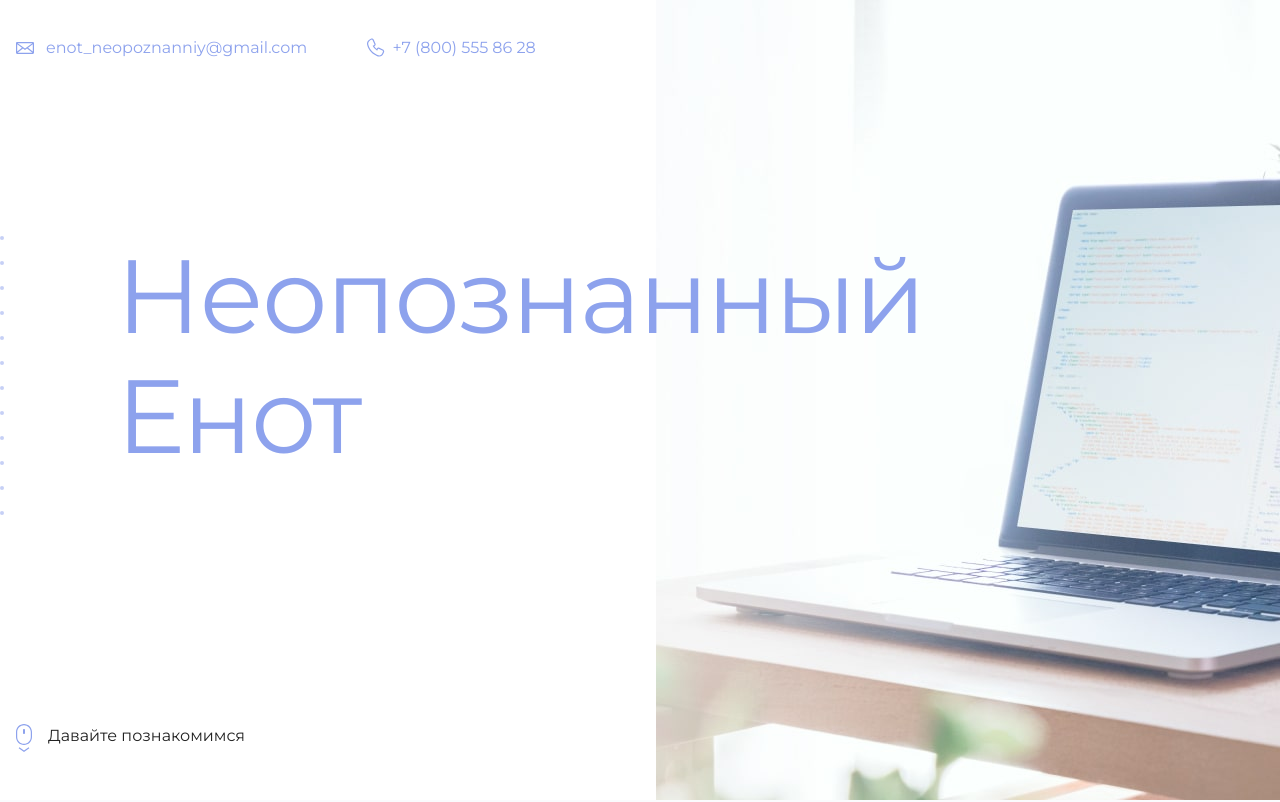
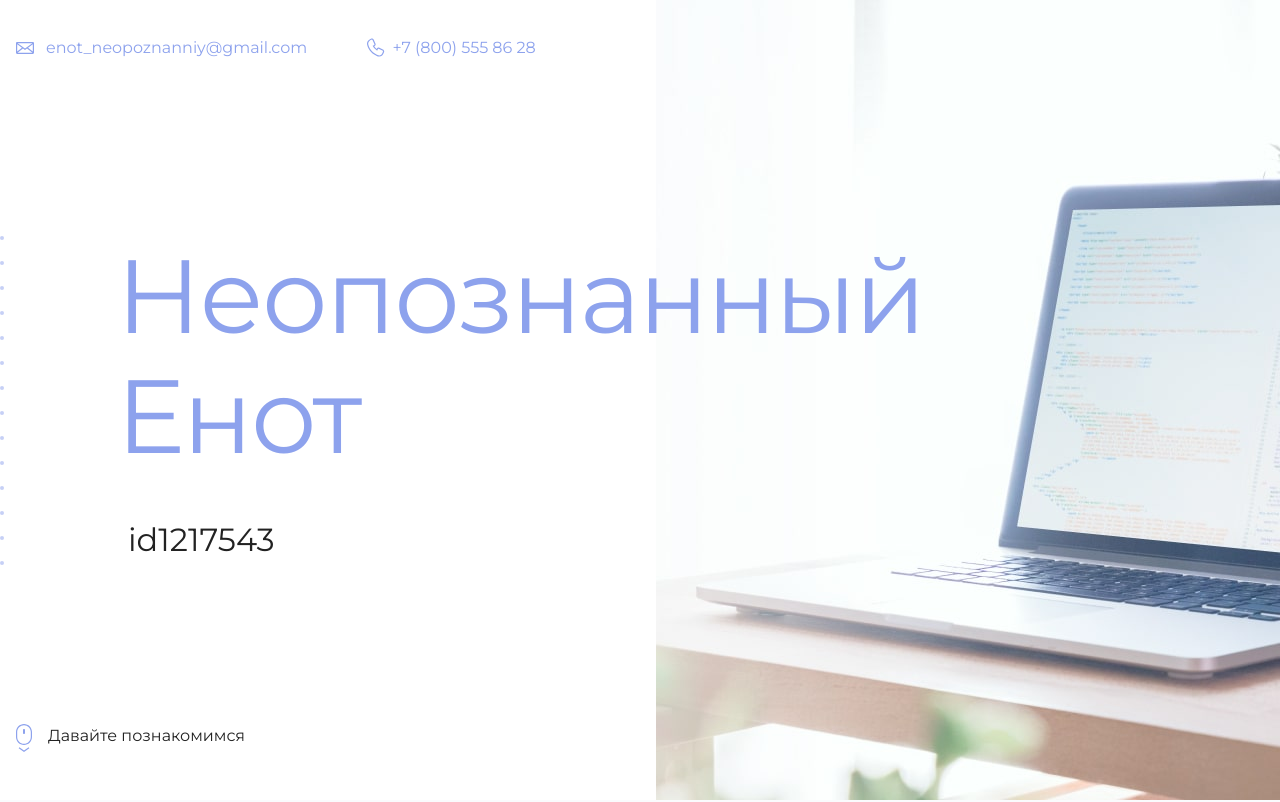
Before and after one commit to PaulusTG/github-pages-example, a plain HTML site: page my-site/index.html in a window 1280 px wide. Shown: the top 802 px of the page. Drawn offline with Linux system fonts and the light colour scheme.

Commit message:
add profile id in index.html

```diff
--- a/my-site/index.html
+++ b/my-site/index.html
@@ -19,7 +19,7 @@
       <section class="hero-image">
         <div class="container">
           <h1 class="heading">Неопознанный Енот</h1>
-          <p><!-- Тут ваш id на сайте Академии --></p>
+          <p>id1217543</p>
         </div>
       </section>
 
```
